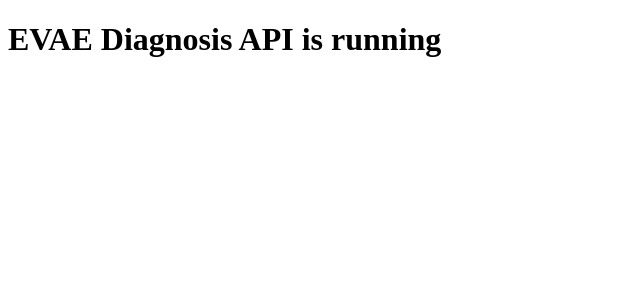
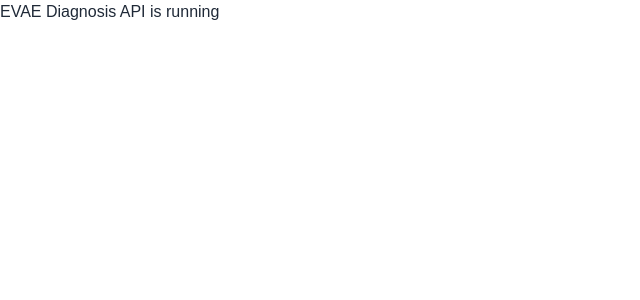
Before and after one commit to HIROYOKOKI/evae-diagnosis-api-next, a Next.js app: page / in a window 1280 px wide. Shown: the top 300 px of the page, without its empty margins (0-640 px from the left). Built offline with nearby package versions, Linux system fonts and the light colour scheme.

Commit message:
Create _app.js

```diff
--- /dev/null
+++ b/pages/_app.js
@@ -0,0 +1,8 @@
+// pages/_app.js
+import '../styles/globals.css';
+
+function MyApp({ Component, pageProps }) {
+  return <Component {...pageProps} />;
+}
+
+export default MyApp;
```
